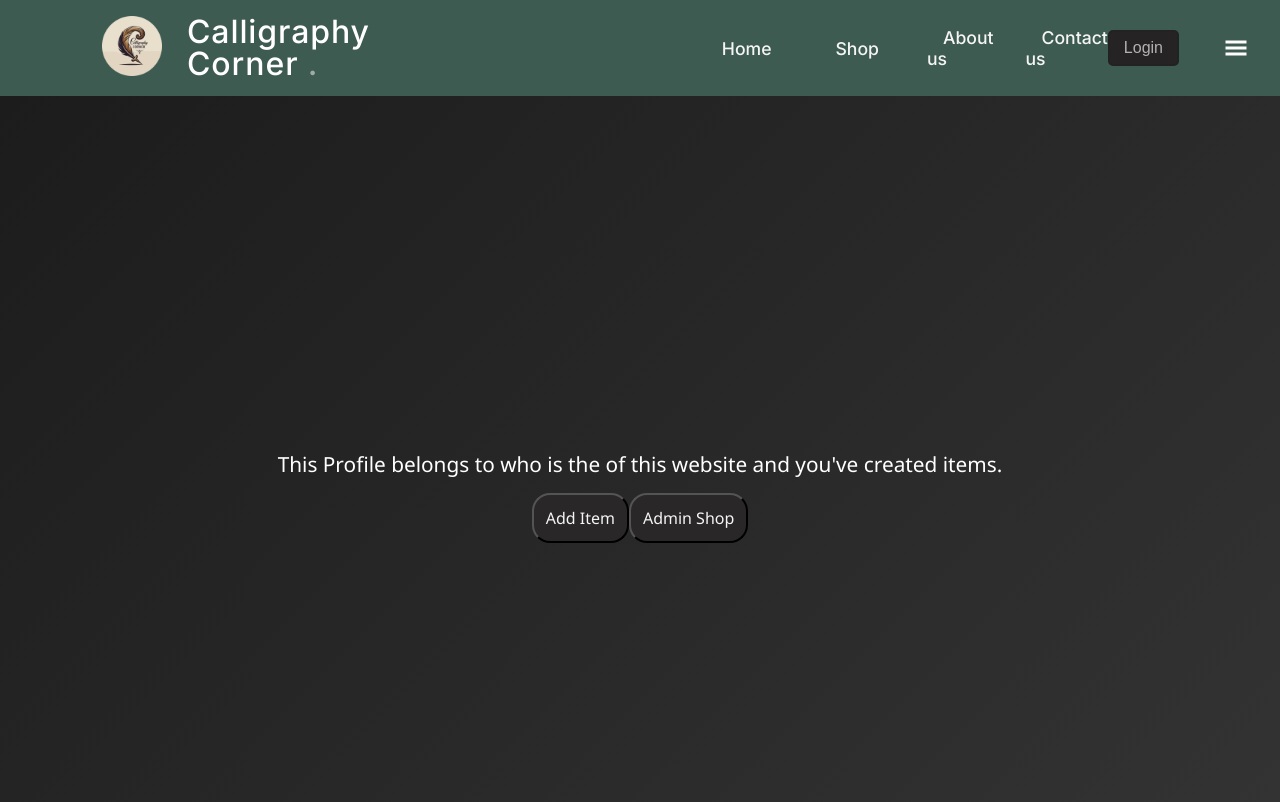
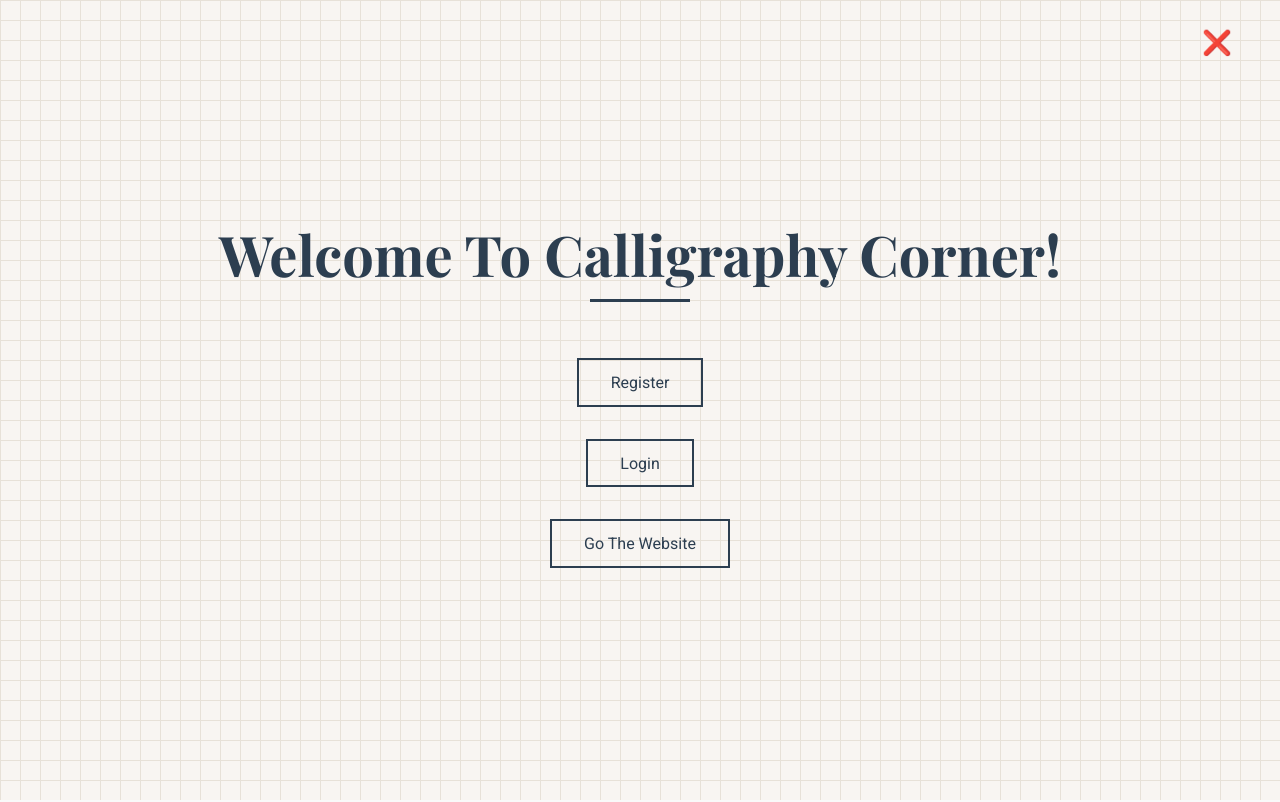
Before and after one commit to JaziqAyub/Calligraphy-Corner, a React (Create React App) app: page /admin/profile in a window 1280 px wide. Shown: the top 802 px of the page. Built offline with nearby package versions, Linux system fonts and the light colour scheme; no server answers.

Commit message:
added landing page

```diff
--- a/src/App.jsx
+++ b/src/App.jsx
@@ -1,4 +1,4 @@
-import React, { useContext, useEffect } from "react";
+import React, { useContext, useEffect, useState } from "react";
 import Navbar from "./components/sharedComponent/Navbar";
 import Home from "./components/pages/Home";
 import Footer from "./components/sharedComponent/Footer";
@@ -7,7 +7,6 @@ import { Route, Routes } from "react-router-dom";
 import About from "./components/pages/About";
 import Contact from "./components/pages/Contact";
 import Register from "./components/pages/Register";
-// import axios from "axios";
 import Login from "./components/pages/Login";
 import ForgotPass from "./components/pages/ForgotPass";
 import ResetPass from "./components/pages/ResetPass";
@@ -26,72 +25,62 @@ import LandingPage from "./components/pages/LandingPage";
 
 const App = () => {
   const message =
-    "Welcome to Calligraphy Corner! Dive into our exquisite collection of handcrafted calligraphy, thoughtfully designed to bring joy and inspiration to you,";
+    "Welcome to Calligraphy Corner! Dive into our exquisite collection of handcrafted calligraphy, thoughtfully designed to bring joy and inspiration to you.";
   const happy = "Let the beauty of words inspire your space.";
 
-  // const [username, setUsername] = useState("");
-  // const userId = localStorage.getItem("userId")
-  // const [loggedIn, setLoggedIn] = useState(false)
-
   const { fetchData, loading, fetchItem } = useContext(ContextJ);
-  // const userId = localStorage.getItem("userId");
-
-  // getUser of  backend
-  //   const fetchData = async (userId) => {
-  //   if (!userId) return;
-  //   try {
-  //     const url = `http://localhost:4011/getUser/${userId}`;
-  //     const response = await axios.get(url);
-  //     console.log(response);
-  //     setUsername(response.data.payload.username);
-  //   } catch (error) {
-  //     console.log(error);
-  //   }
-  // };
 
   useEffect(() => {
     fetchData();
     fetchItem();
   }, [loading, fetchData, fetchItem]);
 
+  // Show Landing Page only once
+  const [showLanding, setShowLanding] = useState(() => {
+    return localStorage.getItem("landingShown") ? false : true;
+  });
+
+  const handleCloseLanding = () => {
+    localStorage.setItem("landingShown", "true");
+    setShowLanding(false);
+  };
 
   return (
+    <>
+      {showLanding ? (
+        <LandingPage onClose={handleCloseLanding} />
+      ) : (
         <>
           <Navbar />
           <div className="main">
             <Routes>
-          {/* guestRoutes  */}
               <Route path="*" element={<NoPageFound />} />
               <Route path="/" element={<Home message={message} happy={happy} />} />
-          {/* <Route path="/" element={<Home message={message} happy={happy} user = {username}/>} /> */}
               <Route path="/about" element={<About />} />
               <Route path="/contact" element={<Contact />} />
               <Route path="/user/register" element={<Register />} />
               <Route path="/user/login" element={<Login />} />
               <Route path="/user/forgotpass" element={<ForgotPass />} />
               <Route path="/user/resetPass/:userId" element={<ResetPass />} />
-          <Route path="/landingpage" element={<LandingPage />} />
 
-          {/* secureRoutes  */}
               <Route path="/user/delete/:userId" element={<DeleteUser />} />
               <Route path="/user/secureprofile" element={<SecureProfile />} />
 
-          {/* frontend  */}
               <Route path="/admin/profile" element={<UserProfile />} />
               <Route path="/adminshop" element={<Shop />} />
               <Route path="/usershop" element={<UserShop />} />
               <Route path="/admin/upload" element={<UploadItemPic />} />
               <Route path="/item/description/:id" element={<Description />} />
 
-          {/* paymentRoute */}
               <Route path="/order/payment/:id" element={<OrderPayment />} />
               <Route path="/payment/:orderId" element={<PaymentMethod />} />
             </Routes>
           </div>
-
           <Footer />
-
+        </>
+      )}
     </>
   );
 };
+
 export default App;
--- a/src/components/pages/LandingPage.jsx
+++ b/src/components/pages/LandingPage.jsx
@@ -1,19 +1,25 @@
 import React from "react";
 import { Link } from "react-router-dom";
+import "./landingPage.css";
 
 const LandingPage = ({ onClose }) => {
   return (
     <div className="landing-container">
       <button className="close-btn" onClick={onClose}>❌</button>
-      <h1>Welcome!</h1>
+      <h1>Welcome To Calligraphy Corner!</h1>
       <div className="landRegister">
-        <Link to="/user/register">
+        <Link to="/user/register" onClick={onClose}>
           <button>Register</button>
         </Link>
       </div>
       <div className="landLogin">
-        <Link to="/user/login">
+        <Link to="/user/login" onClick={onClose}>
           <button>Login</button>
+        </Link>
+      </div>
+      <div className="website">
+        <Link to="/" onClick={onClose}>
+          <button>Go The Website</button>
         </Link>
       </div>
     </div>
--- /dev/null
+++ b/src/components/pages/landingPage.css
@@ -0,0 +1,289 @@
+@import url("https://fonts.googleapis.com/css2?family=Playfair+Display:wght@400;700&family=Roboto:wght@300;400&display=swap");
+
+.landing-container {
+  display: flex;
+  flex-direction: column;
+  align-items: center;
+  justify-content: center;
+  height: 100vh;
+  background-color: #f8f5f2;
+  background-image: linear-gradient(to right, #e7e1d8 1px, transparent 1px),
+    linear-gradient(to bottom, #e7e1d8 1px, transparent 1px);
+  background-size: 20px 20px;
+  padding: 2rem;
+  position: relative;
+}
+
+h1 {
+  font-family: "Playfair Display", serif;
+  font-size: 3.5rem;
+  color: #2c3e50;
+  margin-bottom: 2rem;
+  text-align: center;
+  position: relative;
+}
+
+h1::after {
+  content: "";
+  display: block;
+  width: 100px;
+  height: 3px;
+  background-color: #2c3e50;
+  margin: 0.5rem auto;
+}
+
+.close-btn {
+  position: absolute;
+  top: 1rem;
+  right: 1rem;
+  background: none;
+  border: none;
+  font-size: 1.5rem;
+  cursor: pointer;
+  transition: transform 0.3s ease;
+}
+
+.close-btn:hover {
+  transform: scale(1.1);
+}
+
+.landRegister,
+.landLogin,
+.website {
+  margin: 1rem 0;
+}
+
+button {
+  font-family: "Roboto", sans-serif;
+  font-size: 1rem;
+  padding: 0.8rem 2rem;
+  border: 2px solid #2c3e50;
+  background-color: transparent;
+  color: #2c3e50;
+  cursor: pointer;
+  transition: all 0.3s ease;
+  position: relative;
+  overflow: hidden;
+}
+
+button::before {
+  content: "";
+  position: absolute;
+  top: 0;
+  left: -100%;
+  width: 100%;
+  height: 100%;
+  background-color: #2c3e50;
+  transition: all 0.3s ease;
+  z-index: -1;
+}
+
+button:hover {
+  color: #f8f5f2;
+}
+
+button:hover::before {
+  left: 0;
+}
+
+@media (max-width: 768px) {
+  h1 {
+    font-size: 2.5rem;
+  }
+
+  button {
+    font-size: 0.9rem;
+    padding: 0.7rem 1.5rem;
+  }
+}
+
+@keyframes fadeIn {
+  from {
+    opacity: 0;
+    transform: translateY(20px);
+  }
+  to {
+    opacity: 1;
+    transform: translateY(0);
+  }
+}
+
+.landing-container > * {
+  animation: fadeIn 0.5s ease-out forwards;
+  opacity: 0;
+}
+
+.landing-container > *:nth-child(1) {
+  animation-delay: 0.1s;
+}
+.landing-container > *:nth-child(2) {
+  animation-delay: 0.3s;
+}
+.landing-container > *:nth-child(3) {
+  animation-delay: 0.5s;
+}
+.landing-container > *:nth-child(4) {
+  animation-delay: 0.7s;
+}
+.landing-container > *:nth-child(5) {
+  animation-delay: 0.9s;
+}
+
+
+
+
+
+
+
+
+
+
+
+
+/*
+
+ @import url('https://fonts.googleapis.com/css2?family=Playfair+Display:wght@700&family=Raleway:wght@400;600&display=swap');
+
+ .landing-container {
+   background-color: #f8f5f1;
+   color: #2c2c2c;
+   font-family: 'Raleway', sans-serif;
+   min-height: 100vh;
+   display: flex;
+   flex-direction: column;
+   align-items: center;
+   justify-content: center;
+   padding: 2rem;
+   position: relative;
+   overflow: hidden;
+ }
+
+ .landing-container::before {
+   content: '';
+   position: absolute;
+   top: 0;
+   left: 0;
+   right: 0;
+   bottom: 0;
+   background-image:
+     linear-gradient(to right, #2c2c2c 1px, transparent 1px),
+     linear-gradient(to bottom, #2c2c2c 1px, transparent 1px);
+   background-size: 20px 20px;
+   opacity: 0.05;
+   z-index: 0;
+ }
+
+ .landing-container > * {
+   position: relative;
+   z-index: 1;
+ }
+
+ .close-btn {
+   position: absolute;
+   top: 1rem;
+   right: 1rem;
+   background: none;
+   border: none;
+   font-size: 1.5rem;
+   cursor: pointer;
+   transition: transform 0.3s ease;
+ }
+
+ .close-btn:hover {
+   transform: scale(1.1);
+ }
+
+ h1 {
+   font-family: 'Playfair Display', serif;
+   font-size: 4rem;
+   margin-bottom: 2rem;
+   text-align: center;
+   position: relative;
+ }
+
+ h1::after {
+   content: '';
+   display: block;
+   width: 100px;
+   height: 3px;
+   background-color: #2c2c2c;
+   margin: 0.5rem auto;
+ }
+
+ .landRegister,
+ .landLogin,
+ .website {
+   margin: 1rem 0;
+ }
+
+ button {
+   font-family: 'Raleway', sans-serif;
+   font-weight: 600;
+   font-size: 1rem;
+   padding: 0.75rem 1.5rem;
+   border: 2px solid #2c2c2c;
+   background-color: transparent;
+   color: #2c2c2c;
+   cursor: pointer;
+   transition: all 0.3s ease;
+   position: relative;
+   overflow: hidden;
+ }
+
+ button::before {
+   content: '';
+   position: absolute;
+   top: 0;
+   left: -100%;
+   width: 100%;
+   height: 100%;
+   background-color: #2c2c2c;
+   transition: all 0.3s ease;
+   z-index: -1;
+ }
+
+ button:hover {
+   color: #f8f5f1;
+ }
+
+ button:hover::before {
+   left: 0;
+ }
+
+ @media (max-width: 768px) {
+   h1 {
+     font-size: 3rem;
+   }
+
+   button {
+     font-size: 0.9rem;
+     padding: 0.6rem 1.2rem;
+   }
+ }
+
+ @keyframes fadeIn {
+   from {
+     opacity: 0;
+     transform: translateY(20px);
+   }
+   to {
+     opacity: 1;
+     transform: translateY(0);
+   }
+ }
+
+ .landing-container > * {
+   animation: fadeIn 0.6s ease-out forwards;
+ }
+
+ .landing-container > *:nth-child(2) {
+   animation-delay: 0.2s;
+ }
+
+ .landing-container > *:nth-child(3) {
+   animation-delay: 0.4s;
+ }
+
+ .landing-container > *:nth-child(4) {
+   animation-delay: 0.6s;
+ } */
```
Lines whose indentation alone changed are shown as unchanged.
